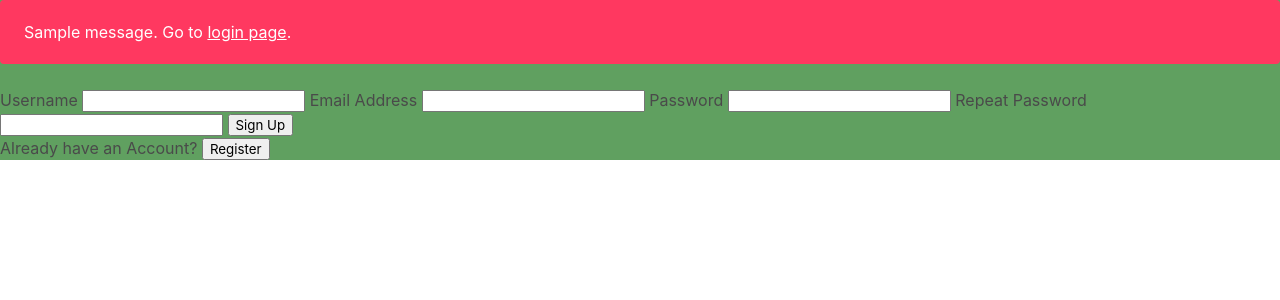
After one commit to jaydeepkarale/flask-user-mgmt, a Flask app: template templates/register.html in a window 1280 px wide. The commit adds this page. Shown: the top 300 px of the page. Run offline with Flask 2, Linux system fonts and the light colour scheme; the template is opened without the code that fills it: values that come from a table or form of the project are taken from there, others are empty; one stand-in notice (Sample message) is shown.

Commit message:
Flask User Mgmt is based on Flask forms and minimal HTML & CSS templates

```diff
--- /dev/null
+++ b/app.py
@@ -0,0 +1,43 @@
+import os
+from flask import Flask
+from flask_sqlalchemy import SQLAlchemy
+from flask_login import LoginManager
+
+# init SQLAlchemy so we can use it later in our models
+db = SQLAlchemy()
+
+
+def create_app():
+    app = Flask(__name__)
+
+    @app.before_first_request
+    def create_tables():
+        db.create_all()
+
+
+    app.config['SECRET_KEY'] = os.environ.get('SECRET','secret-key-goes-here')
+    app.config['SQLALCHEMY_DATABASE_URI'] = 'sqlite:///db.sqlite'
+    app.config['SQLALCHEMY_TRACK_MODIFICATIONS'] = False
+
+    db.init_app(app)
+
+    login_manager = LoginManager()
+    # login_manager.login_view = 'auth.login'
+    login_manager.init_app(app)
+
+    from models import User
+
+    @login_manager.user_loader
+    def load_user(user_id):
+        # since the user_id is just the primary key of our user table, use it in the query for the user
+        return User.query.get(int(user_id))
+
+    # blueprint for auth routes in our app
+    from auth import auth as auth_blueprint
+    app.register_blueprint(auth_blueprint)
+
+    # blueprint for non-auth parts of app
+    from main import main as main_blueprint
+    app.register_blueprint(main_blueprint)
+
+    return app
--- /dev/null
+++ b/forms.py
@@ -0,0 +1,17 @@
+from wtforms import Form, BooleanField, StringField, PasswordField, validators
+
+class UserRegisterForm(Form):
+    username = StringField('Username', [validators.Length(min=1, max=100)])
+    email = StringField('Email Address', [validators.Length(max=100)])
+    password = PasswordField('Password', [
+        validators.DataRequired(),
+        validators.EqualTo('password2', message='Passwords must match')
+    ])
+    password2 = PasswordField('Repeat Password')
+
+class UserLoginForm(Form):
+    username = StringField('Username', [validators.Length(min=1, max=100)])
+    password = PasswordField('Password', [
+        validators.DataRequired(),
+        validators.EqualTo('password2', message='Passwords must match')
+    ])
--- a/main.py
+++ b/main.py
@@ -1,13 +1,9 @@
 from flask import Blueprint, render_template
 from flask_login import current_user
-from . import db
+from app import db
 
 main = Blueprint('main', __name__)
 
 @main.route('/')
 def index():
     return render_template('index.html')
-
-@main.route('/profile')
-def profile():
-    return render_template('profile.html',name=current_user.username)
--- a/models.py
+++ b/models.py
@@ -1,7 +1,8 @@
 from flask_login import UserMixin
-from . import db
+from app import db
 
 class User(UserMixin, db.Model):
     id = db.Column(db.Integer, primary_key=True)
     username = db.Column(db.String(100), unique=True)
+    email = db.Column(db.String(100), unique=True)
     password = db.Column(db.String(100))
--- a/templates/base.html
+++ b/templates/base.html
@@ -1,56 +1,11 @@
 <!DOCTYPE html>
 <html>
-
 <head>
-    <meta charset="utf-8">
-    <meta http-equiv="X-UA-Compatible" content="IE=edge">
-    <meta name="viewport" content="width=device-width, initial-scale=1">
-    <title>Flask Auth Example</title>
+    <title>Hello World</title>
+    <style>
+        body {background: #60a060}
+    </style>
     <link rel="stylesheet" href="https://cdnjs.cloudflare.com/ajax/libs/bulma/0.7.2/css/bulma.min.css" />
 </head>
-
-<body>
-    <section class="hero is-primary is-fullheight">
-
-        <div class="hero-head">
-            <nav class="navbar">
-                <div class="container">
-                    <div id="navbarMenuHeroA" class="navbar-menu">
-                        <div class="navbar-end">
-                            <a href="{{ url_for('main.index') }}" class="navbar-item">
-                                Home
-                            </a>
-                            {% if current_user.is_authenticated %}
-                            <a href="{{ url_for('main.profile') }}" class="navbar-item">
-                                Profile
-                            </a>
-                            {% endif %}
-                            {% if not current_user.is_authenticated %}
-                            <a href="{{ url_for('auth.login') }}" class="navbar-item">
-                                Login
-                            </a>
-                            <a href="{{ url_for('auth.signup') }}" class="navbar-item">
-                                Sign Up
-                            </a>
-                            {% endif %}
-                            {% if current_user.is_authenticated %}
-                            <a href="{{ url_for('auth.logout') }}" class="navbar-item">
-                                Logout
-                            </a>
-                            {% endif %}
-                        </div>
-                    </div>
-                </div>
-            </nav>
-        </div>
-
-        <div class="hero-body">
-            <div class="container has-text-centered">
-               {% block content %}
-               {% endblock %}
-            </div>
-        </div>
-    </section>
-</body>
-
+<body>{% block content %}{% endblock %}</body>
 </html>
--- /dev/null
+++ b/templates/register.html
@@ -0,0 +1,28 @@
+{% extends 'base.html' %}
+{% block content %}
+{% with messages = get_flashed_messages() %}
+{% if messages %}
+<div class="notification is-danger">
+    {{ messages[0] }}. Go to <a href="{{ url_for('auth.login') }}">login page</a>.
+</div>
+{% endif %}
+{% endwith %}
+<form method="POST">
+    {{ form.csrf_token }}
+    {{ form.username.label }} {{ form.username }}
+    {{ form.email.label }} {{ form.email }}
+    {{ form.password.label }} {{ form.password }}
+    {{ form.password2.label }} {{ form.password2 }}
+    {% if form.email.errors %}
+    <ul class="errors">
+        {% for error in form.email.errors %}
+        <li>{{ error }}</li>
+        {% endfor %}
+    </ul>
+    {% endif %}
+    <button type="submit">Sign Up</button>
+</form>
+<p>
+    Already have an Account? <a href="{{ url_for('auth.login') }}"><button>Register</button></a>
+</p>
+{% endblock %}
```
Also changed, not shown: auth.py (+27 -23 lines), templates/index.html (+10 -4 lines), templates/login.html (+9 -26 lines), db.sqlite.
